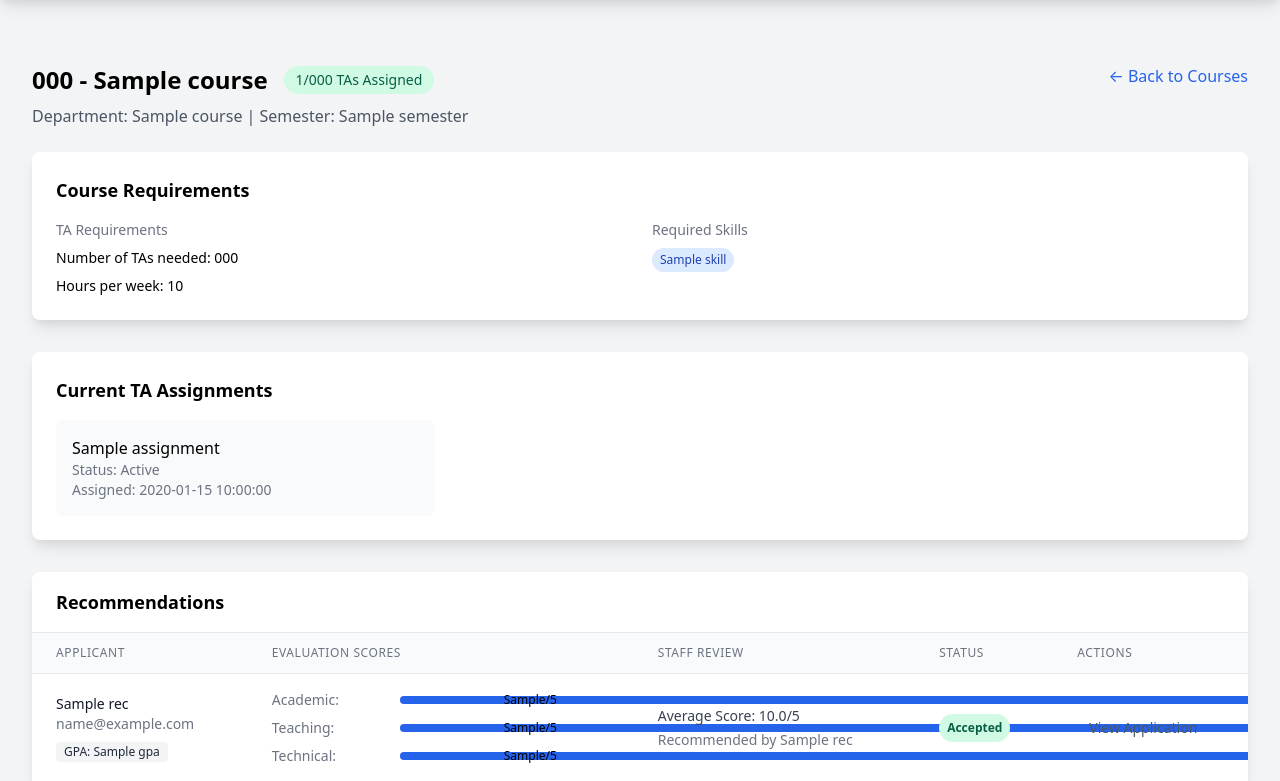
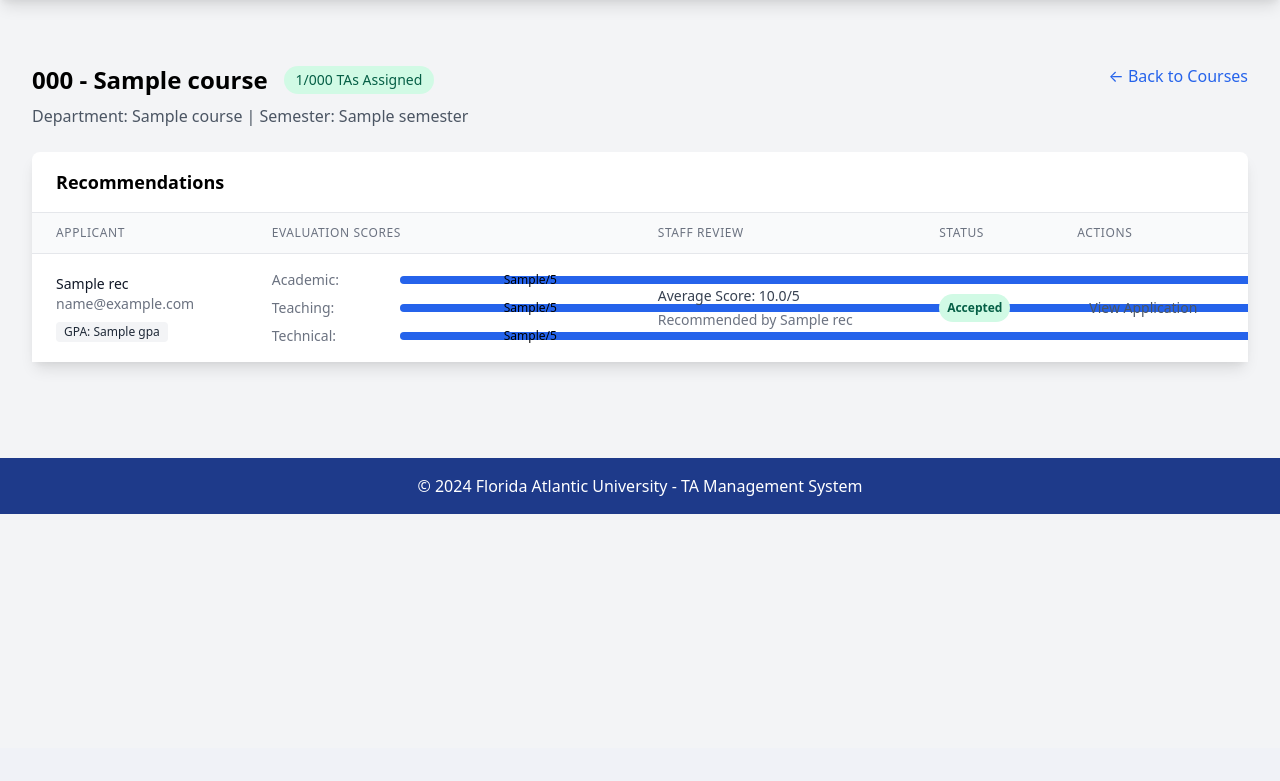
Before and after one commit to justinepdevasia/ta-management-system, a Flask app: template app/templates/committee/course_recommendations.html in a window 1280 px wide. Shown: the part 52-833 px from the top of the page. After the commit the page ends 566 px from the top, so only its background shows below. Run offline with Flask 3, Linux system fonts and the light colour scheme; the template is opened without the code that fills it: most values are stand-ins (such as "Sample title", 1, 10 or a date in 2020).

Commit message:
update recommdendations

```diff
--- a/app/templates/committee/course_recommendations.html
+++ b/app/templates/committee/course_recommendations.html
@@ -23,50 +23,6 @@
         <a href="{{ url_for('committee.view_courses') }}"
            class="text-blue-600 hover:text-blue-800">← Back to Courses</a>
     </div>
-
-    <!-- Course Requirements -->
-    <div class="bg-white rounded-lg shadow-lg mb-8">
-        <div class="p-6">
-            <h2 class="text-lg font-semibold mb-4">Course Requirements</h2>
-            <div class="grid grid-cols-1 md:grid-cols-2 gap-6">
-                <div>
-                    <h3 class="text-sm font-medium text-gray-500">TA Requirements</h3>
-                    <ul class="mt-2 space-y-2">
-                        <li class="text-sm">Number of TAs needed: {{ course.ta_requirements.number_needed }}</li>
-                        <li class="text-sm">Hours per week: {{ course.ta_requirements.hours_per_week }}</li>
-                    </ul>
-                </div>
-                <div>
-                    <h3 class="text-sm font-medium text-gray-500">Required Skills</h3>
-                    <div class="mt-2 flex flex-wrap gap-2">
-                        {% for skill in course.ta_requirements.required_skills %}
-                        <span class="px-2 py-1 rounded-full text-xs font-medium bg-blue-100 text-blue-800">
-                            {{ skill }}
-                        </span>
-                        {% endfor %}
-                    </div>
-                </div>
-            </div>
-        </div>
-    </div>
-
-    <!-- Current Assignments -->
-    {% if current_assignments %}
-    <div class="bg-white rounded-lg shadow-lg mb-8">
-        <div class="p-6">
-            <h2 class="text-lg font-semibold mb-4">Current TA Assignments</h2>
-            <div class="grid grid-cols-1 md:grid-cols-2 lg:grid-cols-3 gap-4">
-                {% for assignment in current_assignments.values() %}
-                <div class="p-4 bg-gray-50 rounded-lg">
-                    <div class="font-medium">{{ assignment.ta_name }}</div>
-                    <div class="text-sm text-gray-500">Status: {{ assignment.status }}</div>
-                    <div class="text-sm text-gray-500">Assigned: {{ assignment.assigned_at|datetime }}</div>
-                </div>
-                {% endfor %}
-            </div>
-        </div>
-    </div>
-    {% endif %}
 
     <!-- Recommendations -->
     <div class="bg-white rounded-lg shadow-lg">
@@ -154,19 +110,15 @@
                             </span>
                         </td>
                         <td class="px-6 py-4 text-sm">
-
-                            <div class="hidden">
-                                Debug: Course ID: {{ course.id }}, Application ID: {{ rec.application_id }}
-                            </div>
-
                             {% if rec.application_status not in ['Selected', 'Accepted', 'Rejected']
                             and course.ta_requirements.number_needed > current_assignments|length %}
-                            <button onclick="selectTA('{{ course.id }}', '{{ rec.application_id }}')"
-                                    data-course-id="{{ course.id }}"
-                                    data-application-id="{{ rec.application_id }}"
-                                    class="text-blue-600 hover:text-blue-900">
-                                Select as TA
-                            </button>
+                            <form action="{{ url_for('committee.select_ta', course_id=course.id, application_id=rec.application_id) }}" method="post">
+                                <button type="submit"
+                                        onclick="return confirm('Are you sure you want to select this applicant as TA?')"
+                                        class="text-blue-600 hover:text-blue-900">
+                                    Select as TA
+                                </button>
+                            </form>
                             {% endif %}
                             <button onclick="viewApplication('{{ rec.application_id }}')"
                                     class="ml-3 text-gray-600 hover:text-gray-900">
@@ -206,47 +158,6 @@
 </div>
 
 <script>
-
-// Function to select a TA for a course
-function selectTA(courseId, applicationId) {
-    console.log('Attempting to select TA:', {courseId, applicationId}); // Debug log
-
-    if (!confirm('Are you sure you want to select this applicant as TA?')) {
-        return;
-    }
-
-    fetch('/committee/api/select-ta', {
-        method: 'POST',
-        headers: {
-            'Content-Type': 'application/json'
-        },
-        body: JSON.stringify({
-            course_id: courseId,
-            application_id: applicationId
-        })
-    })
-    .then(response => {
-        console.log('Response received:', response); // Debug log
-        if (!response.ok) {
-            return response.json().then(err => Promise.reject(err));
-        }
-        return response.json();
-    })
-    .then(data => {
-        console.log('Success response:', data); // Debug log
-        if (data.success) {
-            alert('TA selected successfully!');
-            window.location.reload();
-        } else {
-            alert(data.error || 'Failed to select TA. Please try again.');
-        }
-    })
-    .catch(error => {
-        console.error('Error selecting TA:', error);
-        alert('An error occurred while selecting the TA. Please try again.');
-    });
-}
-
 function viewApplication(applicationId) {
     const modal = document.getElementById('applicationModal');
     const content = document.getElementById('applicationContent');
```
Also changed, not shown: app/routes/committee.py (+18 -74 lines).
